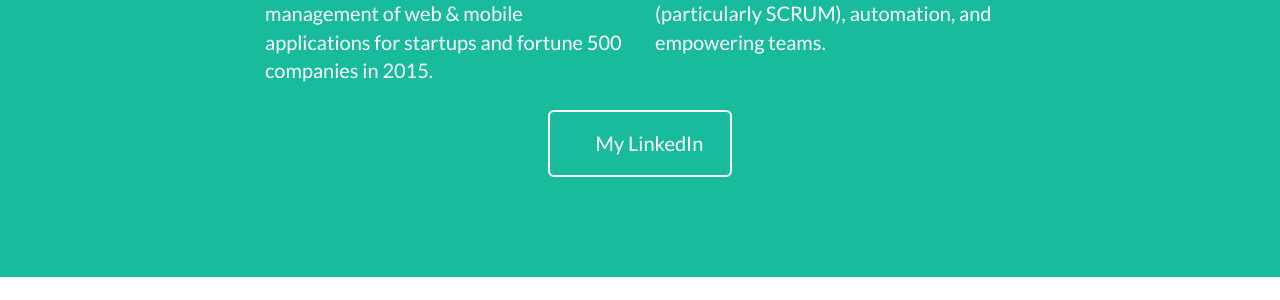
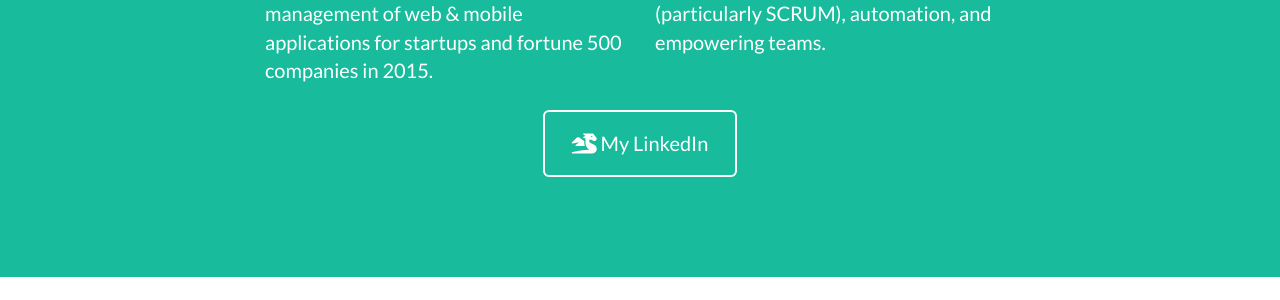
Before and after one commit to MarkMajer/MarkMajer.github.io, a Jekyll site: the page built from _posts/2022-01-01-Ecommerce-Upgrade.markdown, in a window 1280 px wide and 900 px high, scrolled down 1789 px. Shown: the part 150-450 px from the top of the window. Built offline with Jekyll 4.4.1, drawn with Linux system fonts in a browser that asks for light colours.

Commit message:
Update about.html

```diff
--- a/_includes/about.html
+++ b/_includes/about.html
@@ -16,7 +16,7 @@
                 </div>
                              <div class="col-lg-8 col-lg-offset-2 text-center">
                     <a href="https://www.linkedin.com/in/mark-majer/" class="btn btn-lg btn-outline">
-                       <i class="fa-linkedin-in"></i> My LinkedIn
+                       <i class="fa fa-dragon"></i> My LinkedIn
                   </a>
                 </div>
             </div>
```
